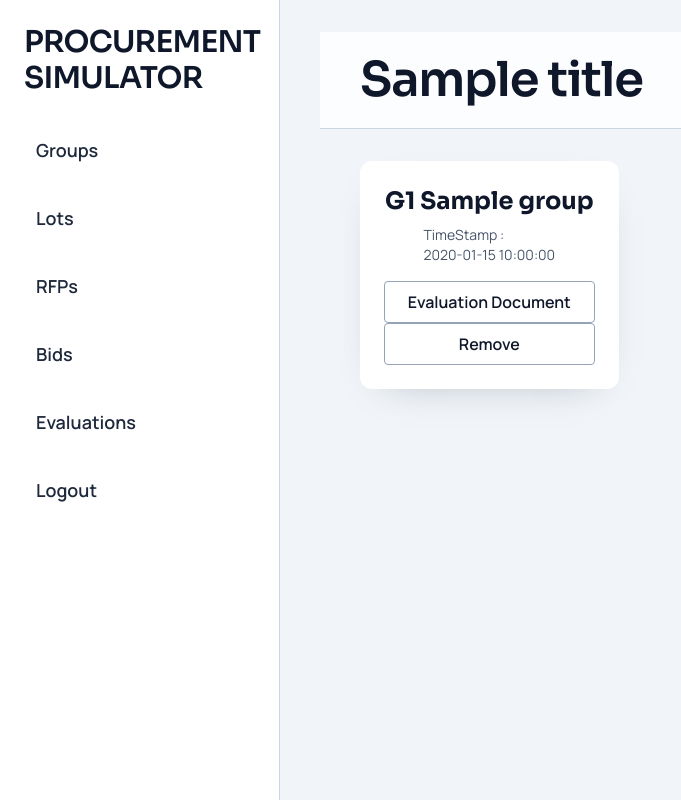
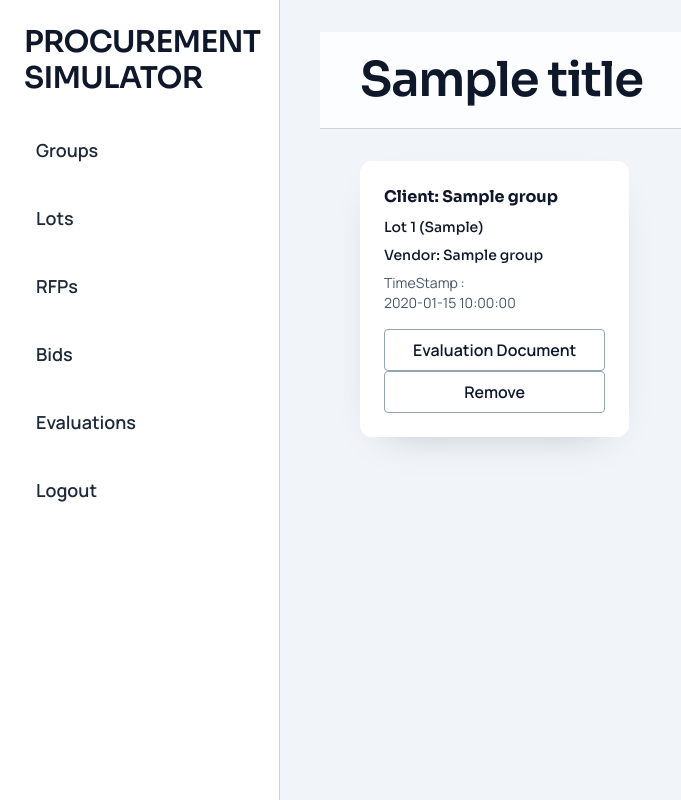
Before and after one commit to COMP-3604-Project-Codex/Procurement-Simulator, a Flask app: template App/templates/admin/manage_evaluations.html in a window 1280 px wide. Shown: the whole page, without its empty margins (0-681 px from the left). Run offline with Flask 3, Linux system fonts and the light colour scheme; the template is opened without the code that fills it: most values are stand-ins (such as "Sample title", 1, 10 or a date in 2020); some libraries are stand-ins or nearby versions.

Commit message:
admin-view-selected-evaluations

```diff
--- a/App/templates/admin/manage_evaluations.html
+++ b/App/templates/admin/manage_evaluations.html
@@ -1,10 +1,12 @@
 {% extends 'admin/layout.html' %}
 {% block title %}Manage Evaluations{% endblock %}
 {% block content %}
-<div class="grid grid-cols-1 md:grid-cols-2 xl:grid-cols-3 gap-8">
+<div class="grid grid-cols-1 md:grid-cols-2 xl:grid-cols-3 gap-4">
   {% for group in evaluation_groups %}
-  <div class="bg-white rounded-xl shadow-panel p-6 flex flex-col items-center">
-    <h2 class="font-heading text-2xl font-bold mb-2">G{{ group.id }} {{ group.name }}</h2>
+  <div class="bg-white rounded-xl shadow-panel p-6 flex flex-col items-left">
+    <h2 class="font-heading text-1xl font-bold mb-2">Client: {{ group.name }}</h2>
+    <p class="font-heading text-sm mb-2">Lot {{group.lotID}} ({{ group.labType }})</p>
+    <p class="font-heading text-sm mb-2">Vendor: {{ group.to_group_name }}</p>
     <p class="text-sm text-slate-600 mb-4">TimeStamp :<br>{{ group.timestamp }}</p>
     <button type="button" class="w-full border border-slate-400 rounded py-2 font-semibold hover:bg-brand-50">Evaluation Document</button>
     <button type="button" class="w-full border border-slate-400 rounded py-2 font-semibold hover:bg-red-50">Remove</button>
```
Also changed, not shown: App/views/admin.py (+27 -8 lines).
